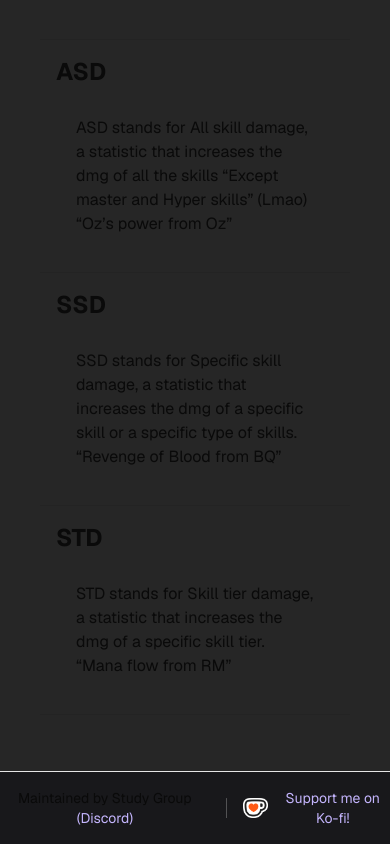
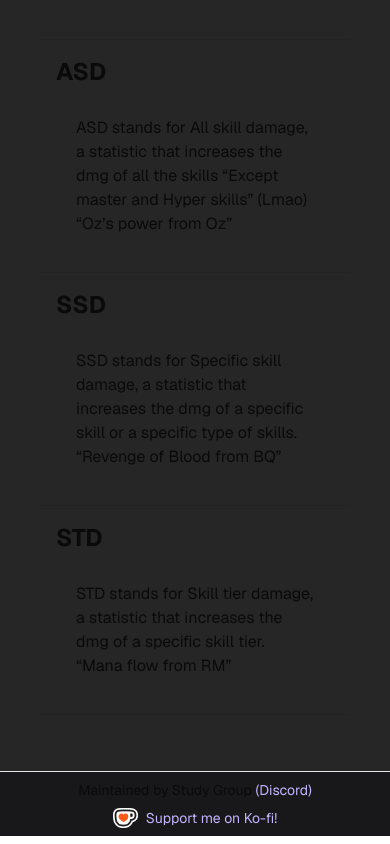
Before and after one commit to victorpbp/elsword-char-breakdown, a Next.js app: page /glossary in a window 390 px wide. Shown: the part 3501-4345 px from the top of the page. Built offline with nearby package versions, Linux system fonts and the light colour scheme.

Commit message:
Responsiviness to Footer and remove unecessary comment in glossary

```diff
--- a/app/glossary/page.tsx
+++ b/app/glossary/page.tsx
@@ -1,5 +1,3 @@
-// Need to add the moving around by the title of what the user came in for
-
 import GlossaryItem from "@/components/layout/glossary/glossary";
 import Link from "next/link";
 export default async function Glossary() {
--- a/components/layout/footer.tsx
+++ b/components/layout/footer.tsx
@@ -3,10 +3,13 @@ import kofiLogo from '../../app/public/kofi_symbol.png'
 
 export default function Footer() {
     return (
-        <footer className="w-full flex items-center justify-center
-        border-t mx-auto text-center text-sm gap-4 py-4
+        <footer className="w-full flex flex-col items-center justify-center
+        border-t mx-auto text-center text-sm gap-2 py-2
         flex-shrink-0
-        bg-zinc-900"
+        bg-zinc-900
+        sm:flex-row
+        sm:gap-4
+        sm:py-4"
         >
             <p>
                 Maintained by Study Group {" "}
@@ -19,7 +22,9 @@ export default function Footer() {
                 </a>
             </p>
 
-            <hr className="w-px h-5 bg-white opacity-25"/>
+            <hr className="w-px h-5 bg-white opacity-25
+            hidden sm:block
+            "/>
 
             <div className="flex items-center gap-2">
                 <Image
```
